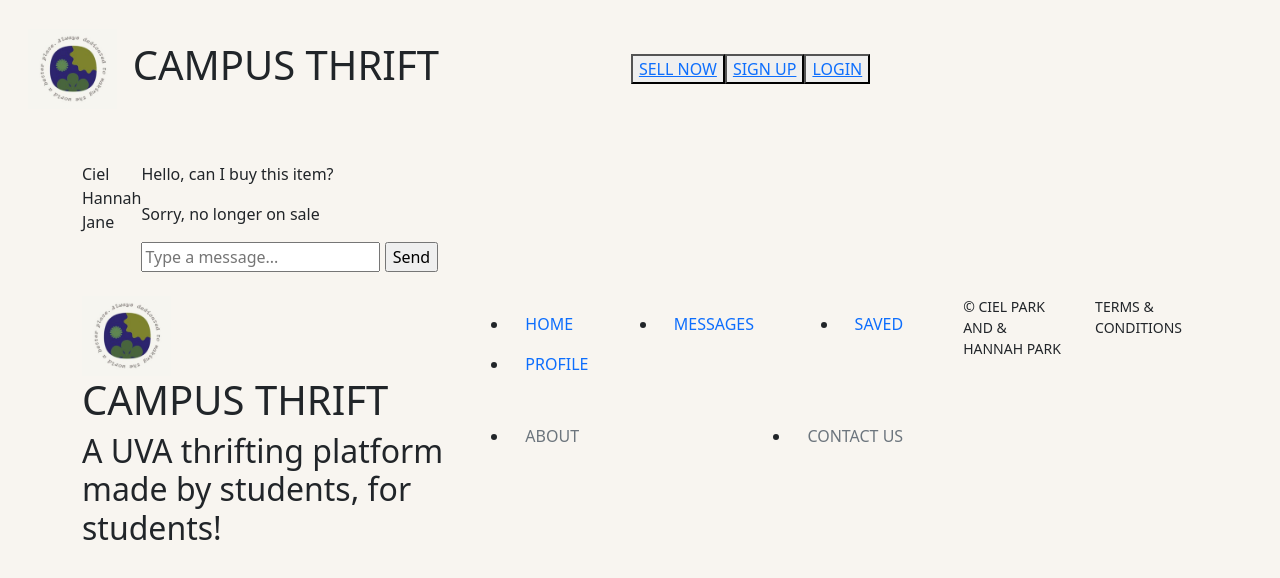
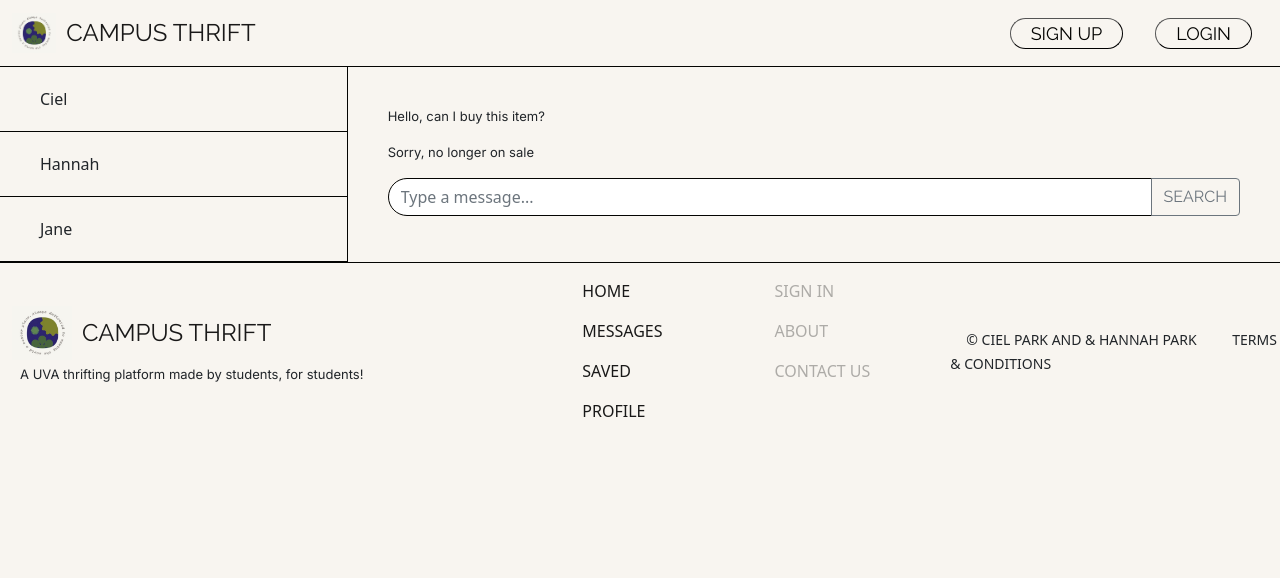
Before and after one commit to cielcp/Campus-Thrift, a plain HTML site: page messages.html in a window 1280 px wide. Drawn offline with nearby package versions, Linux system fonts and the light colour scheme; some icons are missing.

Commit message:
messages

```diff
--- a/messages.html
+++ b/messages.html
@@ -7,96 +7,119 @@
     <title>Direct Message</title>
 
     <link rel="stylesheet" href="https://cdn.jsdelivr.net/gh/iconoir-icons/iconoir@main/css/iconoir.css"/>
-    <link rel="stylesheet" href="styles/messages.css">
-
-    <link href="https://cdn.jsdelivr.net/npm/bootstrap@5.0.2/dist/css/bootstrap.min.css" rel="stylesheet"
+    <link rel="stylesheet" href="https://cdn.jsdelivr.net/npm/bootstrap@5.0.2/dist/css/bootstrap.min.css"
     integrity="sha384-EVSTQN3/azprG1Anm3QDgpJLIm9Nao0Yz1ztcQTwFspd3yD65VohhpuuCOmLASjC" crossorigin="anonymous">
+    <link rel="stylesheet" href="styles/main.css">
     <script src="https://cdn.jsdelivr.net/npm/less" ></script>
 </head>
 
 <body style="background-color: #F8F5F0;">
+    <!-- Nav bar -->
     <header>
         <nav class="navbar navbar-expand-lg navbar-light">
-            <div class="container-fluid py-3">
-                <a class="navbar-brand mx-3" href="index.html">
-                    <img src="images/logo.png" alt="Campus Thrift Logo" height="80">
+            <div class="container-fluid">
+                <a class="navbar-brand d-flex align-items-center" href="index.html">
+                    <img src="images/logo.png" alt="Campus Thrift Logo" width="40" height="40" style="margin-right: 10px">
+                    CAMPUS THRIFT
                 </a>
-                <h1>CAMPUS THRIFT</h1>
-
-                <div class="collapse navbar-collapse justify-content-flex-end" id="navbarSupportedContent">
+                <button class="navbar-toggler" type="button" data-bs-toggle="collapse" data-bs-target="#navbarSupportedContent" aria-controls="navbarSupportedContent" aria-expanded="false" aria-label="Toggle navigation">
+                    <span class="navbar-toggler-icon"></span>
+                </button>
+                <div class="collapse navbar-collapse justify-content-end" id="navbarSupportedContent">
                     <ul class="navbar-nav align-items-center">
                         <li class="nav-item mx-3">
                             <a class="nav-link active" href="index.html"><i class="iconoir-home"></i></a>
                         </li>
                         <li class="nav-item mx-3">
-                            <a class="nav-link active" aria-current="page" href="#"><i class="iconoir-message-text"></i></a>
-                        </li>
-                        <li class="nav-item mx-3"><a class="nav-link active" href="saved.html"><i class="iconoir-star"></i></a>
+                            <a class="nav-link" aria-current="page" href="messages.html"><i class="iconoir-message-text"></i></a>
                         </li>
                         <li class="nav-item mx-3">
-                            <a class="nav-link active" href="profile.html"><i class="iconoir-profile-circle"></i></a>
+                            <a class="nav-link" href="saved.html"><i class="iconoir-star"></i></a>
+                        </li>
+                        <li class="nav-item mx-3">
+                            <a class="nav-link" href="profile.html"><i class="iconoir-profile-circle"></i></a>
                         </li>
                     </ul>
-
-                    <button type="button"><a href="sell.html">SELL NOW</a></button>
-                    <button type="button"><a href="signup.html">SIGN UP</a></button>
-                    <button type="button"><a href="login.html">LOGIN</a></button>
+                    <button class="primary mx-3" type="button"><a href="signup.html">SIGN UP</a></button>
+                    <button class="secondary mx-3" type="button"><a href="login.html">LOGIN</a></button>
                 </div>
             </div>
         </nav>
     </header>
+    <div class="line"></div>
 
-
-    <section class="container d-flex my-4" id="chat">
-        <div class="chat-log align-items-stretch">
-            <div class="person">Ciel</div>
-            <div class="person">Hannah</div>
-            <div class="person">Jane</div>
+    <!-- Chat -->
+    <section class="d-flex" id="chat">
+        <div class="chat-log">
+            <div class="chat-profile">Ciel</div>
+            <div class="line"></div>
+            <div class="chat-profile">Hannah</div>
+            <div class="line"></div>
+            <div class="chat-profile">Jane</div>
+            <div class="line"></div>
         </div>
 
-        <div class="chat-container align-items-stretch">
+        <div class="vert-line"></div>
+
+        <div class="chat-container">
             <div class="messages" id="messageArea">
               <div class="message"><p>Hello, can I buy this item?</p><i class="iconoir-profile-circle"></i></div>
               <div class="message"><p>Sorry, no longer on sale</p><i class="iconoir-profile-circle"></i></div>
             </div>
 
-            <div class="send-message">
-              <input type="text" id="messageInput" placeholder="Type a message...">
-              <input type="submit" value="Send">
+            <form class="form-inline">
+                <div class="input-group align-items-center">
+                    <input class="form-control search-bar" type="text" placeholder="Type a message..." id="messageInput">
+                    <button class="btn btn-outline-secondary" type="submit">SEARCH</button>
                 </div>
+            </form>
         </div>
     </section>
 
-    <footer class="container d-flex justify-content-center primary-footer" id="footer">
-        <div class="logo-container">
-            <img src="images/logo.png" alt="Campus Thrift Logo" height="80">
-            <h1>CAMPUS THRIFT</h1>
-            <h2>A UVA thrifting platform made by students, for students!</h2>
+    <!-- Footer -->
+    <div class="line"></div>
+    <footer>
+        <nav class="navbar navbar-expand-lg navbar-light" id="footer">
+            <div class="container-fluid justify-content-between align-items-center">
+                <div class="d-flex flex-column">
+                    <a class="navbar-brand d-flex align-items-center" href="index.html">
+                        <img src="images/logo.png" alt="Campus Thrift Logo" style="margin-right: 10px; width:60px;">
+                        CAMPUS THRIFT
+                    </a>
+                    <div class="collapse navbar-collapse">
+                        <p class="ms-2">A UVA thrifting platform made by students, for students!</p>
                     </div>
-
-        <nav class="container flex-column">
-            <ul class="navbar align-items-flex-start">
-                <li class="nav-item mx-3"><a class="nav-link active" href="index.html">HOME</a></li>
-                <li class="nav-item mx-3"><a class="nav-link active" aria-current="page"href="#">MESSAGES</a></li>
-                <li class="nav-item mx-3"><a class="nav-link active" href="saved.html">SAVED</a></li>
-                <li class="nav-item mx-3"><a class="nav-link active" href="profile.html">PROFILE</a></li>
+                </div>
+                <button class="navbar-toggler" type="button" data-bs-toggle="collapse" data-bs-target="#navbarSupportedContent" aria-controls="navbarSupportedContent" aria-expanded="false" aria-label="Toggle navigation">
+                    <span class="navbar-toggler-icon"></span>
+                </button>
+                <div class="collapse navbar-collapse" id="navbarSupportedContent">
+                    <div class="container d-flex flex-row justify-content-end">
+                        <ul class="navbar-nav flex-column mx-5">
+                            <li class="nav-item"><a class="nav-link active" href="index.html">HOME</a></li>
+                            <li class="nav-item"><a class="nav-link active" aria-current="page"href="#">MESSAGES</a></li>
+                            <li class="nav-item"><a class="nav-link active" href="saved.html">SAVED</a></li>
+                            <li class="nav-item"><a class="nav-link active" href="rpfile.html">PROFILE</a></li>
                         </ul>
-
-            <ul class="navbar align-items-flex-start">
-                <li class="nav-item mx-3"><a class="nav-link disabled" href="#">ABOUT</a></li>
-                <li class="nav-item mx-3"><a class="nav-link disabled" href="#">CONTACT US</a></li>
+                        <ul class="navbar-nav flex-column mx-5">
+                            <li class="nav-item"><a class="nav-link disabled" href="#">SIGN IN</a></li>
+                            <li class="nav-item"><a class="nav-link disabled" href="#">ABOUT</a></li>
+                            <li class="nav-item"><a class="nav-link disabled" href="#">CONTACT US</a></li>
                         </ul>
-        </nav>
-
+                    </div>
+                </div>
+            </div>
             <div class="line"></div>
-
+            <div>
                 <small class="copyright mx-3">
                     &copy; CIEL PARK AND & HANNAH PARK
                 </small>
-
                 <small class="copyright mx-3">
                     TERMS & CONDITIONS
                 </small>
+            </div>
+        </nav>
+    </footer>
 
     </footer>
 
--- a/styles/main.css
+++ b/styles/main.css
@@ -70,9 +70,12 @@ button:hover a {
     color: #F8F5F0;
 }
 
-
 .line {
     height: 1px;
+    background-color: #040402;
+}
+.vert-line {
+    width: 1px;
     background-color: #040402;
 }
 
@@ -113,6 +116,19 @@ button:hover a {
 
 }
 
+/* MESSAGES */
+.chat-log {
+    width: 30%;
+}
+.chat-profile {
+    padding-top: 20px;
+    padding-bottom: 20px;
+    padding-left: 40px;
+}
+.chat-container {
+    width:80%;
+    padding: 40px;
+}
 
 /* doesnt work right now but might need in the future */
 .bottom-line {
```
Lines whose indentation alone changed are shown as unchanged.
